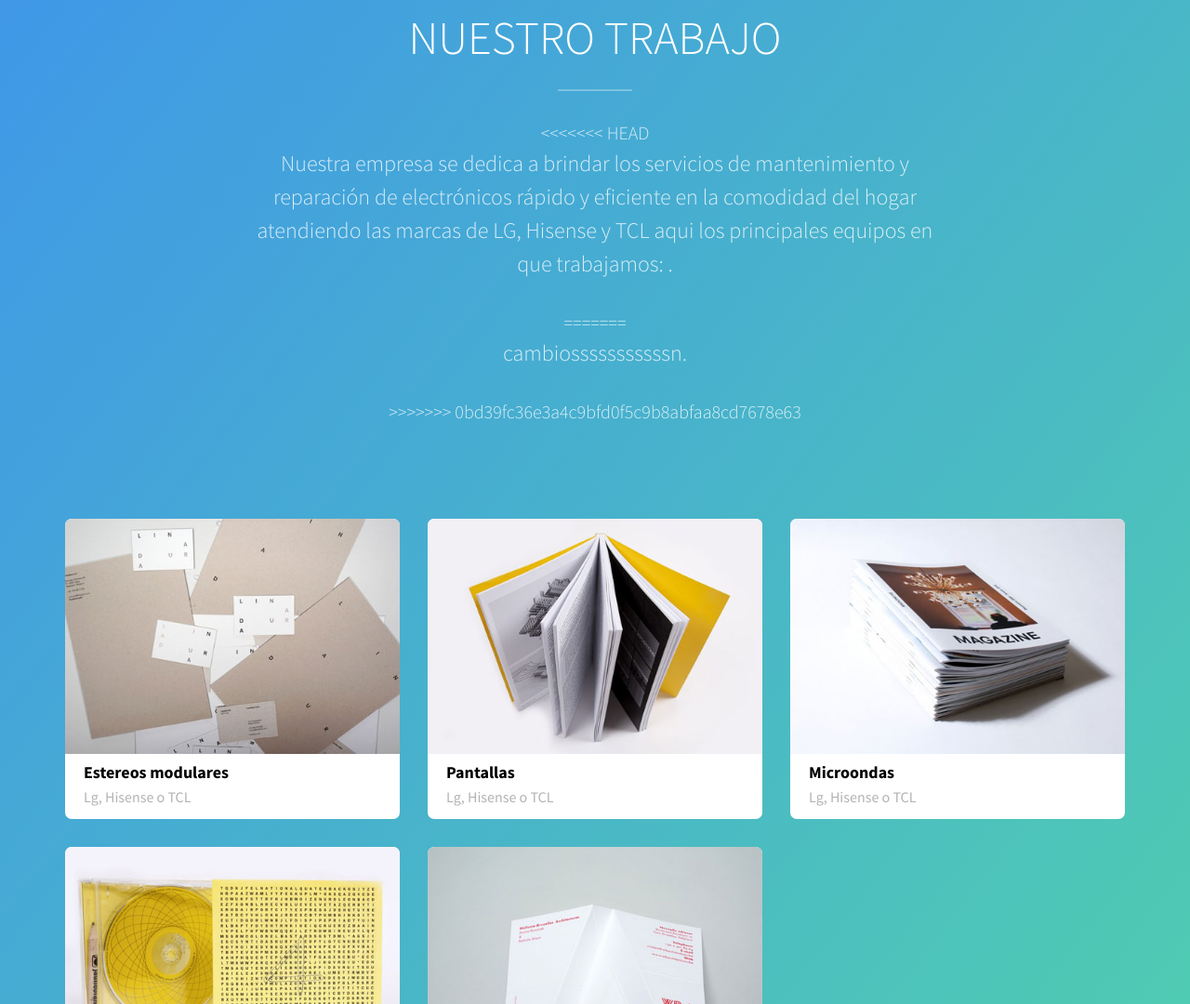
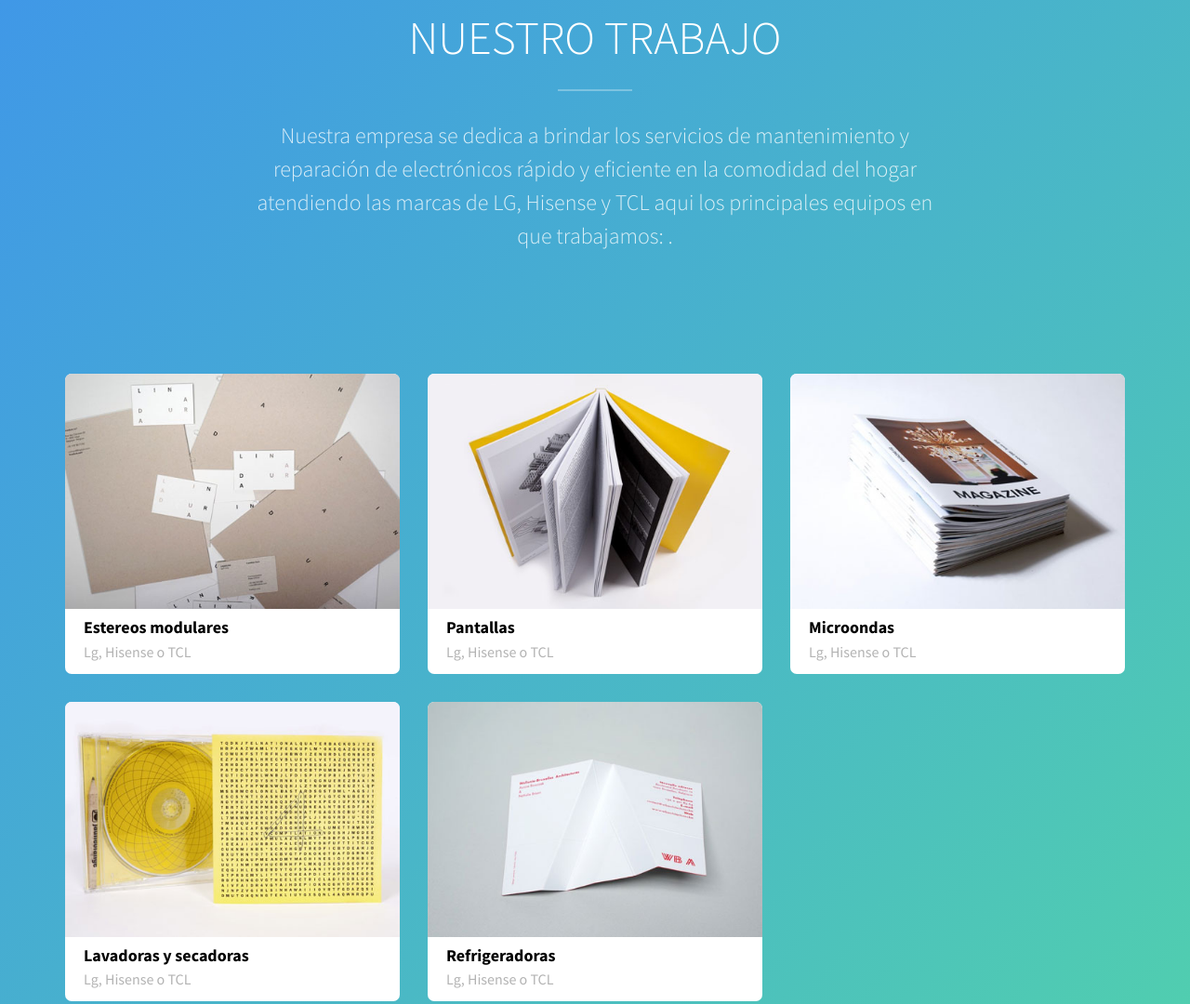
Before and after one commit to Darvin988/Elka-Electronics, a plain HTML site: page index.html in a window 1280 px wide. Shown: the part 2033-3113 px from the top of the page at 93% size. Drawn offline with Linux system fonts and the light colour scheme; files whose address does not match are found by name.

Commit message:
Reparacion de prueba erick

```diff
--- a/index.html
+++ b/index.html
@@ -283,11 +283,9 @@
 					<h2 class="to-animate">Nuestro trabajo</h2>
 					<div class="row">
 						<div class="col-md-8 col-md-offset-2 subtext to-animate">
-<<<<<<< HEAD
+
 							<h3>Nuestra empresa se dedica a brindar los  servicios de mantenimiento y reparación  de electrónicos rápido y eficiente en la comodidad del hogar atendiendo  las marcas de LG, Hisense y TCL aqui los principales equipos en que trabajamos: .</h3>
-=======
-							<h3>cambiosssssssssssn.</h3>
->>>>>>> 0bd39fc36e3a4c9bfd0f5c9b8abfaa8cd7678e63
+
 						</div>
 					</div>
 				</div>
```
